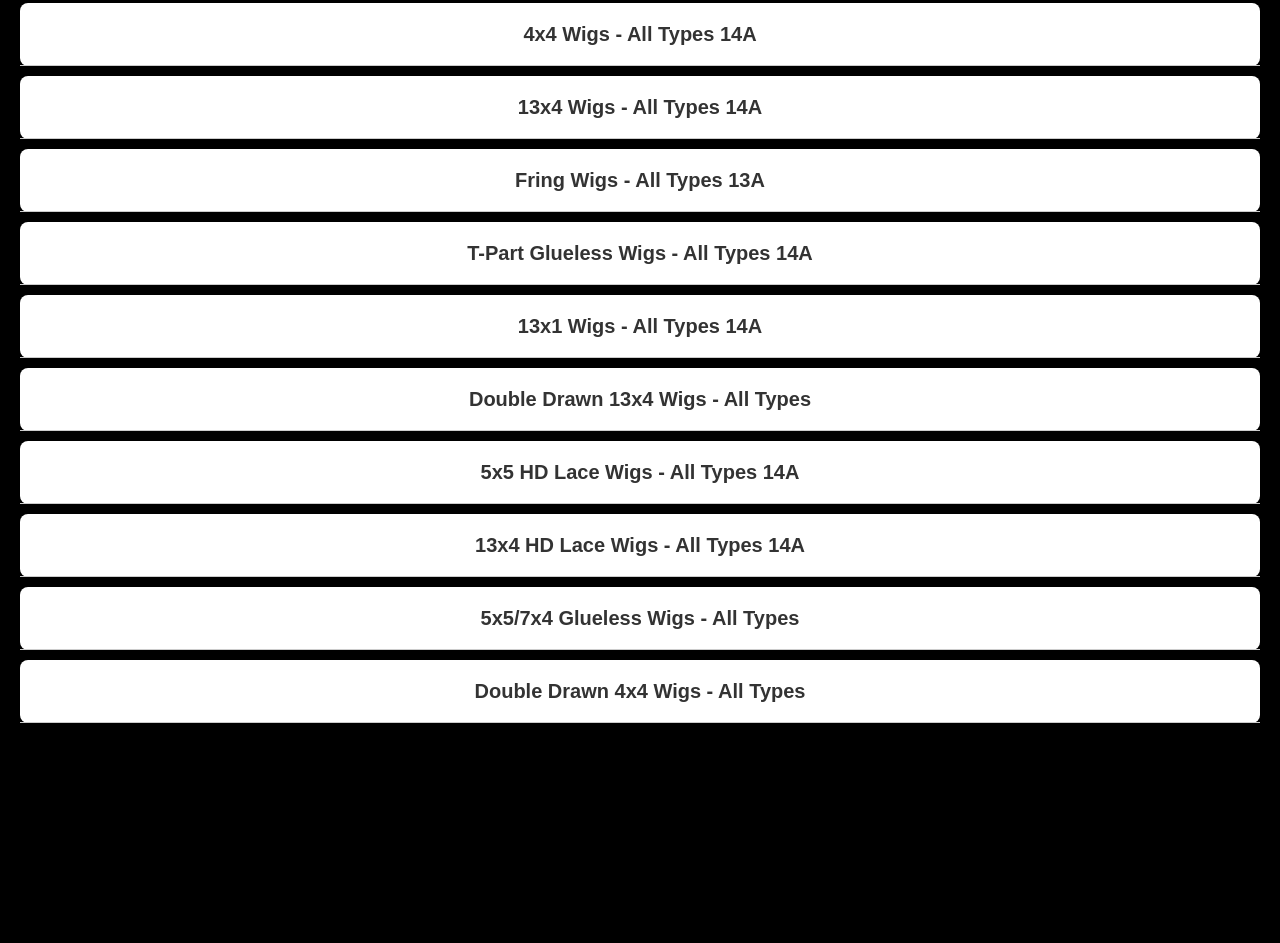
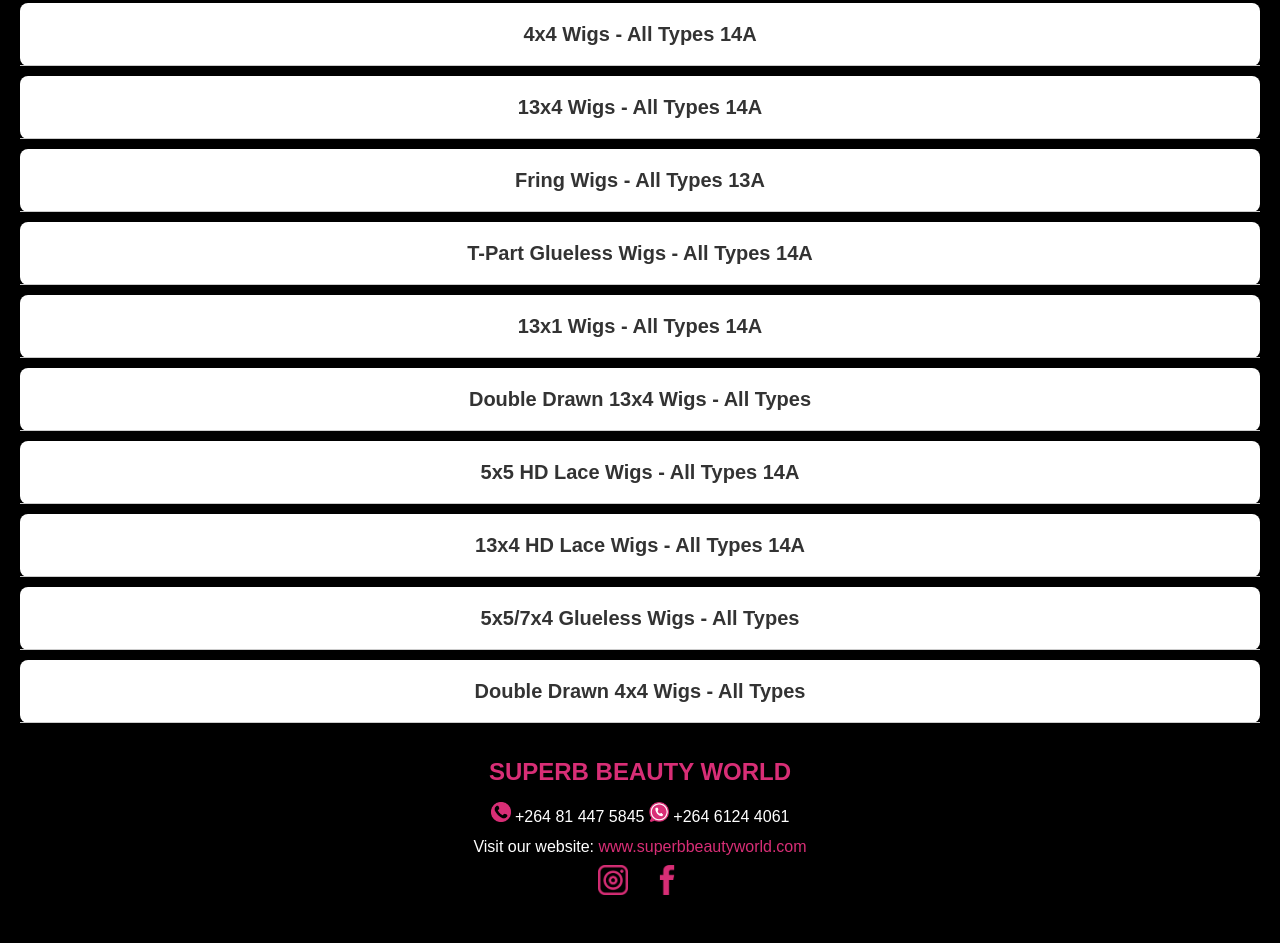
Before and after one commit to abanj95/superb, a plain HTML site: page index.html in a window 1280 px wide. Shown: the part 189-1132 px from the top of the page. Before the commit the page ends 942 px from the top, so only its background shows below. Drawn offline with nearby package versions, Linux system fonts and the light colour scheme.

Commit message:
complete footer with svg's

```diff
--- a/index.html
+++ b/index.html
@@ -260,6 +260,17 @@
     </div>
   </div>
 
+  <footer class="footer">
+    <div class="shop-name">SUPERB BEAUTY WORLD</div>
+    <div class="contact-info">
+      <img class="contact-img" src="./call.png"> +264 81 447 5845  <img class="contact-img" src="./whatsapp.png"> +264 6124 4061
+      <p>Visit our website: <a href="http://www.superbbeautyworld.com">www.superbbeautyworld.com</a></p>
+    </div>
+    <div class="social-links">
+      <a href="https://www.instagram.com/superb_beauty_world_cc/" target="_blank"><img class="socials" src="./instagram.png"></a>
+      <a href="https://www.facebook.com/superbbeautyworld" target="_blank"><img class="socials" src="./facebook.png"></a>
+    </div>
+  </footer>
 
 <script src="scripts.js"></script>
 </body>
--- a/style.css
+++ b/style.css
@@ -101,3 +101,48 @@ body, h2, p {
     background-color: #d82e76;
     color: white;
   }
+  /* footer */
+  .footer {
+    background-color: #000; /* Black background */
+    color: #fff; /* White text */
+    text-align: center;
+    padding: 20px 0;
+    font-family: 'Arial', sans-serif;
+  }
+
+  .footer .shop-name {
+    font-size: 24px;
+    font-weight: bold;
+    margin-bottom: 10px;
+    color: #d82e76;
+  }
+
+  .footer .contact-info p, .footer .social-links a {
+    font-size: 16px;
+    margin: 5px 0;
+    /* color: #d82e76; */
+  }
+  .footer .contact-info p a{
+    color:#d82e76;
+    text-decoration: none;
+  }
+
+  .footer .social-links a {
+    color: #fff; /* White text for links */
+    text-decoration: none;
+    padding: 0 10px;
+  }
+
+  .footer .social-links a:hover {
+    text-decoration: underline;
+  }
+  .contact-img{
+    /* flex: content; */
+    height: 20px;
+    width: 20px;
+    justify-content: center;
+    justify-content: space-between;
+  }
+  .socials{
+    height: 30px;
+  }
```
